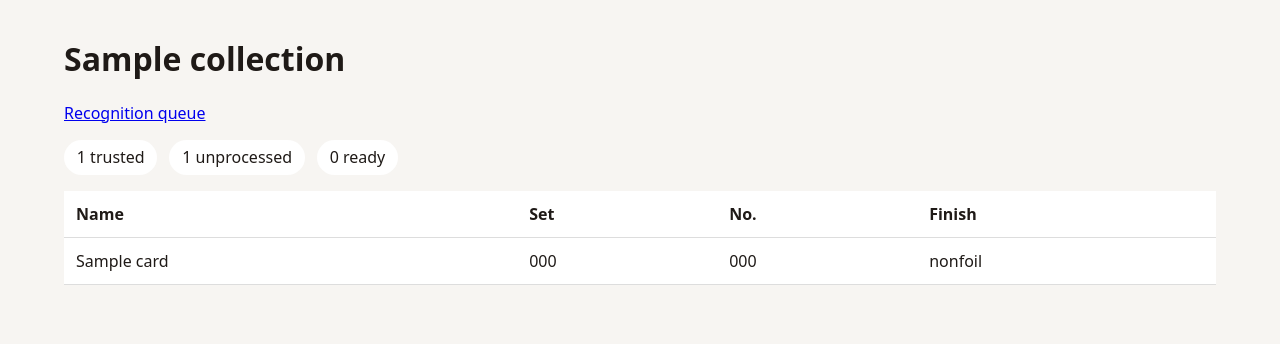
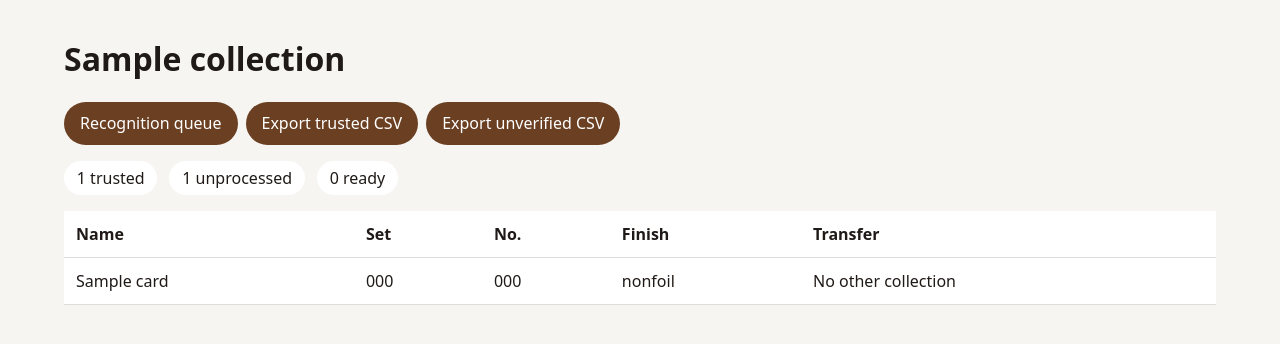
Before and after one commit to schaffer2013/magic-the-collecting, a FastAPI app: page /ui/collections/1 in a window 1280 px wide. Shown: the part 54-398 px from the top of the page. Run offline with FastAPI, Linux system fonts and the light colour scheme; tables that the repository leaves empty hold one stand-in row (values such as "Sample post").

Commit message:
Expose exports and transfers in collection UI

```diff
--- a/src/registration_service/main.py
+++ b/src/registration_service/main.py
@@ -452,6 +452,9 @@ def ui_collection_detail(collection_id: str, request: Request, db: Session = Dep
             "collection": collection,
             "summary": summary_for_collection(db, collection_id),
             "cards": list_collection_cards(collection_id, 500, 0, db),
+            "transfer_targets": [
+                item for item in list_collections(500, 0, db) if item.collection_id != collection_id
+            ],
         },
     )
 
--- a/src/registration_service/static/styles.css
+++ b/src/registration_service/static/styles.css
@@ -24,6 +24,7 @@ th, td { padding: .75rem; border-bottom: 1px solid #ddd; text-align: left; }
 .editor polygon { fill: #f004; stroke: #f00; stroke-width: .01; }
 .editor circle { fill: white; stroke: #f00; stroke-width: .015; }
 .actions { display: flex; flex-wrap: wrap; gap: .5rem; }
+.inline-actions { display: flex; flex-wrap: wrap; gap: .5rem; align-items: center; }
 .search-results { display: grid; gap: .5rem; }
 .search-result { text-align: left; background: #ead9cb; color: #241a14; }
 @media (max-width: 700px) {
--- a/src/registration_service/templates/collection_detail.html
+++ b/src/registration_service/templates/collection_detail.html
@@ -2,7 +2,11 @@
 {% block title %}{{ collection.name }}{% endblock %}
 {% block content %}
 <h1>{{ collection.name }}</h1>
-<nav><a href="/ui/collections/{{ collection.collection_id }}/queue">Recognition queue</a></nav>
+<nav class="actions">
+  <a class="button-link" href="/ui/collections/{{ collection.collection_id }}/queue">Recognition queue</a>
+  <a class="button-link" href="/collections/{{ collection.collection_id }}/export.csv">Export trusted CSV</a>
+  <a class="button-link" href="/collections/{{ collection.collection_id }}/unverified-cards/export.csv">Export unverified CSV</a>
+</nav>
 <section class="stats">
   <span>{{ summary.trusted_collection_card_count }} trusted</span>
   <span>{{ summary.unprocessed_count }} unprocessed</span>
@@ -10,12 +14,55 @@
 </section>
 <div class="table-wrap">
 <table>
-  <thead><tr><th>Name</th><th>Set</th><th>No.</th><th>Finish</th></tr></thead>
+  <thead><tr><th>Name</th><th>Set</th><th>No.</th><th>Finish</th><th>Transfer</th></tr></thead>
   <tbody>
   {% for card in cards %}
-    <tr><td>{{ card.name }}</td><td>{{ card.set_code }}</td><td>{{ card.collector_number }}</td><td>{{ card.finish.value }}</td></tr>
+    <tr>
+      <td>{{ card.name }}</td>
+      <td>{{ card.set_code }}</td>
+      <td>{{ card.collector_number }}</td>
+      <td>{{ card.finish.value }}</td>
+      <td>
+        {% if transfer_targets %}
+        <form class="transfer-form inline-actions" data-card-id="{{ card.collection_card_id }}">
+          <select name="target_collection_id" aria-label="Transfer target for {{ card.name }}">
+            {% for target in transfer_targets %}
+            <option value="{{ target.collection_id }}">{{ target.name }}</option>
+            {% endfor %}
+          </select>
+          <button type="submit">Move</button>
+        </form>
+        {% else %}
+        <span>No other collection</span>
+        {% endif %}
+      </td>
+    </tr>
   {% endfor %}
   </tbody>
 </table>
 </div>
+<p id="transfer-status" role="status"></p>
 {% endblock %}
+{% block scripts %}
+<script>
+const transferStatus = document.querySelector("#transfer-status");
+document.querySelectorAll(".transfer-form").forEach((form) => {
+  form.addEventListener("submit", async (event) => {
+    event.preventDefault();
+    const cardId = form.dataset.cardId;
+    const targetCollectionId = form.elements.target_collection_id.value;
+    const response = await fetch(`/collection-cards/${cardId}/transfer`, {
+      method: "POST",
+      headers: {"Content-Type": "application/json"},
+      body: JSON.stringify({target_collection_id: targetCollectionId}),
+    });
+    if (response.ok) {
+      transferStatus.textContent = "Card moved.";
+      form.closest("tr").remove();
+    } else {
+      transferStatus.textContent = `Transfer failed (${response.status}).`;
+    }
+  });
+});
+</script>
+{% endblock %}
```
Also changed, not shown: ROADMAP.md (+2 -2 lines), tests/test_api.py (+24 -0 lines), README.md.
